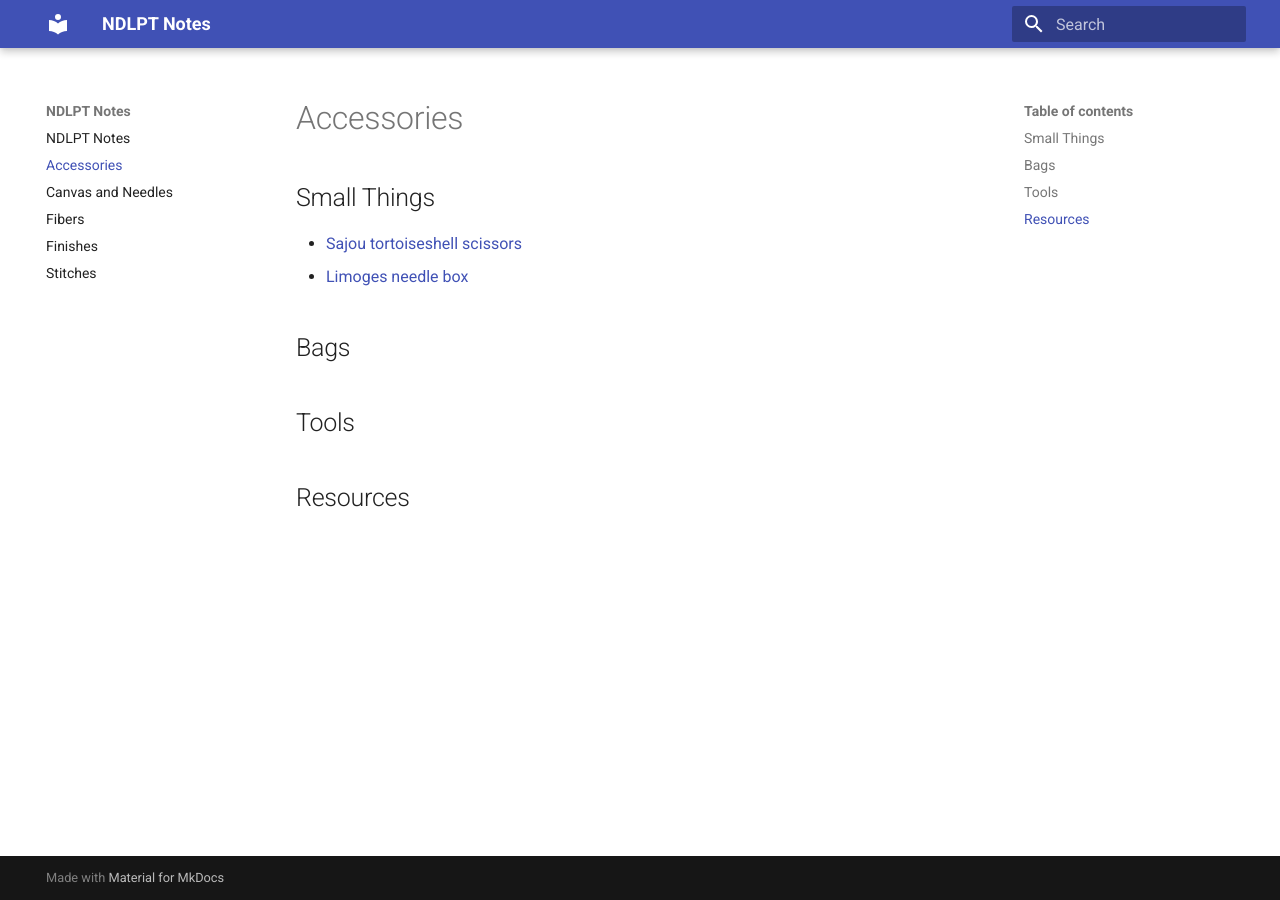
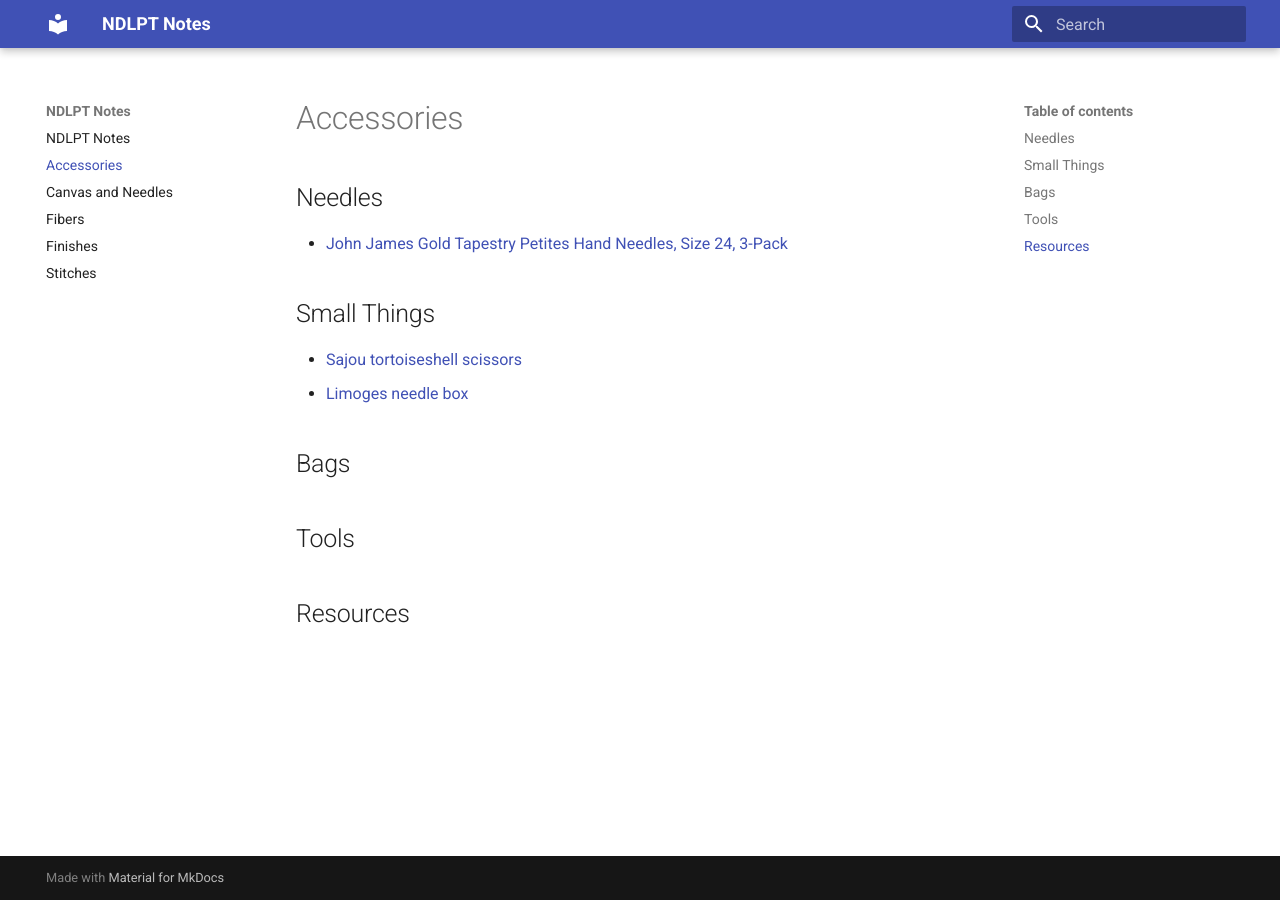
Before and after one commit to shylaclark/ndlpt-notes, an MkDocs documentation site: the page built from docs/accessories.md, in a window 1280 px wide. Built offline with MkDocs 1.6.1 and Material for MkDocs 9.7.7, drawn with Linux system fonts in a browser that asks for light colours.

Commit message:
Update accessories.md

```diff
--- a/docs/accessories.md
+++ b/docs/accessories.md
@@ -1,5 +1,7 @@
 # Accessories
 
+## Needles
+* [John James Gold Tapestry Petites Hand Needles, Size 24, 3-Pack](https://smile.amazon.com/Colonial-Needle-JG199-24-Tapestry-Petites/dp/B001144W94/ref=sxts_sxwds-bia-wc-nc-drs1_0?cv_ct_cx=tapestry+needles&dchild=1&keywords=tapestry+needles&pd_rd_i=B001144W94&pd_rd_r=3d17a339-1c09-4211-95e9-8ab2f8020ebf&pd_rd_w=kCNDg&pd_rd_wg=wbETI&pf_rd_p=84ce0865-d9ca-42e3-87ed-168be8f93162&pf_rd_r=HNSEPNDA6FKC06DRR3BP&psc=1&qid=1608227442&sr=1-1-88388c6d-14b8-4f70-90f6-05ac39e80cc0)
 
 ## Small Things
 * [Sajou tortoiseshell scissors](https://needlepoint.com/collections/scissors/products/sajou-tortoiseshell-style-french-embroidery-scissors-with-flowers)
```
